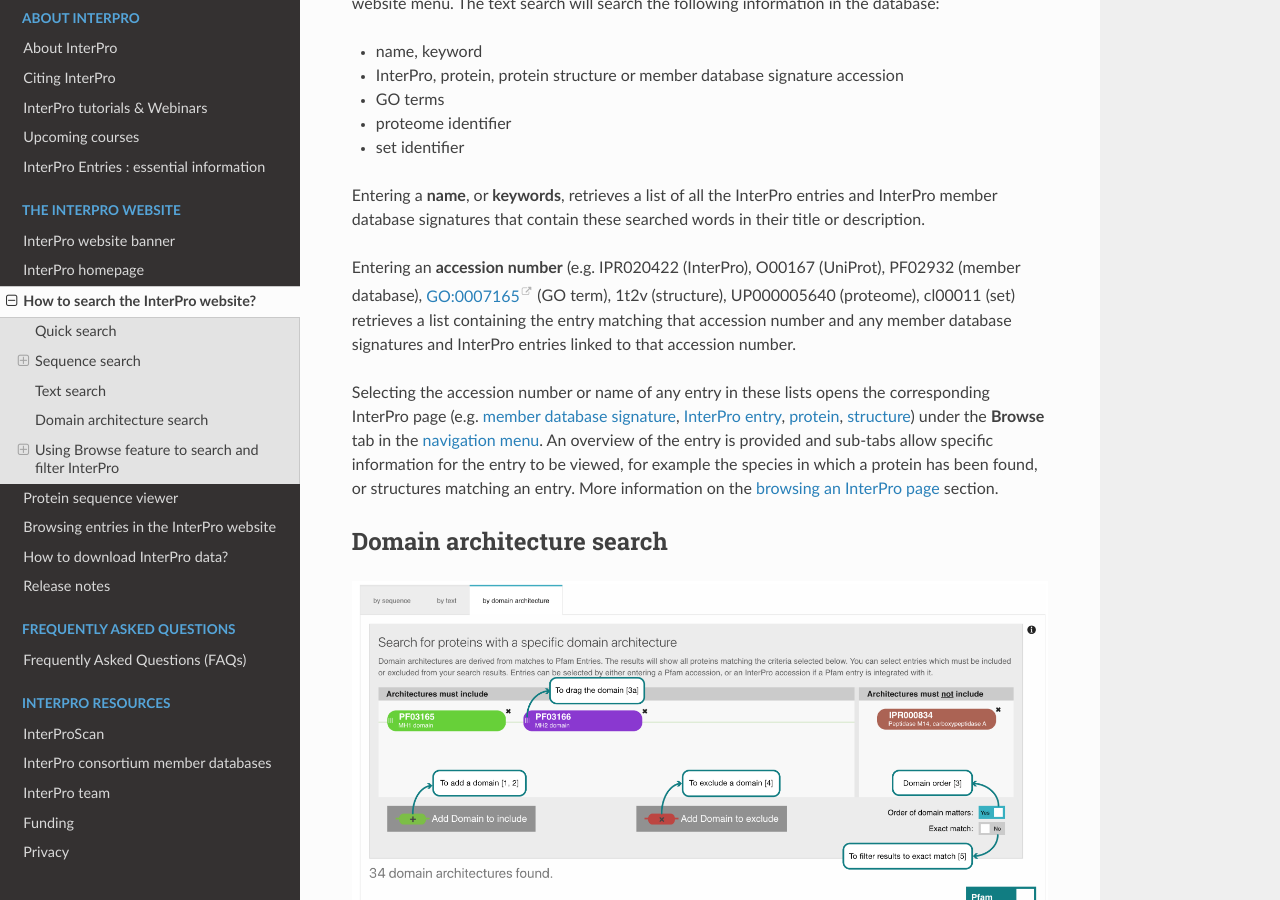
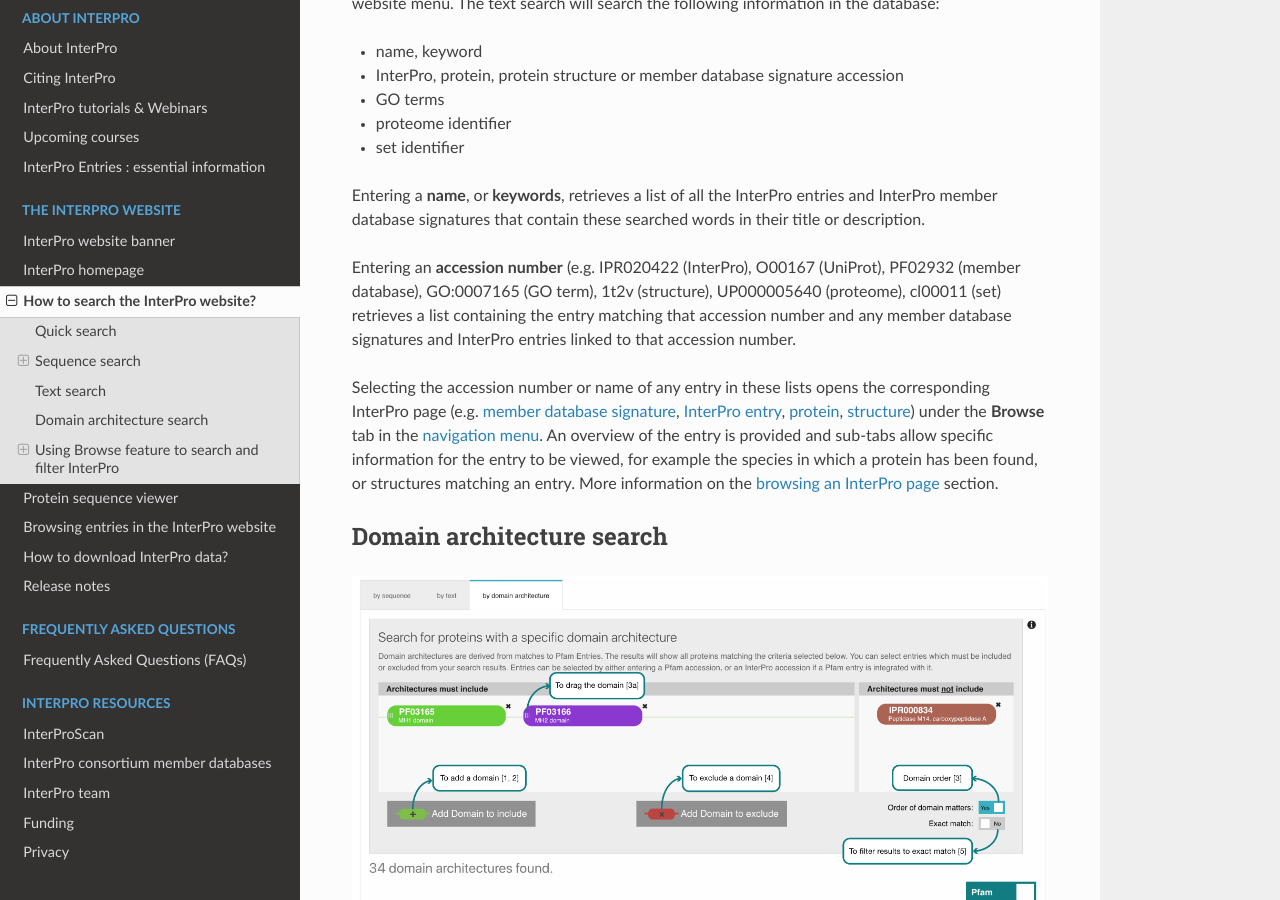
Before and after one commit to ProteinsWebTeam/interpro-docs, a Sphinx documentation site: the page built from docs/searchways.rst, in a window 1280 px wide and 900 px high, scrolled down 2785 px. Built offline with Sphinx 7.4.7 and the Read the Docs theme 2.0.0, drawn with Linux system fonts in a browser that asks for light colours.

Commit message:
remove link error

```diff
--- a/docs/searchways.rst
+++ b/docs/searchways.rst
@@ -115,7 +115,7 @@
 signatures that contain these searched words in their title or description.
 
 Entering an **accession number** (e.g. IPR020422 (InterPro), O00167 (UniProt), PF02932 (member database),
-GO:0007165 (GO term), 1t2v (structure), UP000005640 (proteome),
+GO\:0007165 (GO term), 1t2v (structure), UP000005640 (proteome),
 cl00011 (set) retrieves a list containing the entry matching
 that accession number and any member database signatures and InterPro entries linked to that accession number.
 
```
